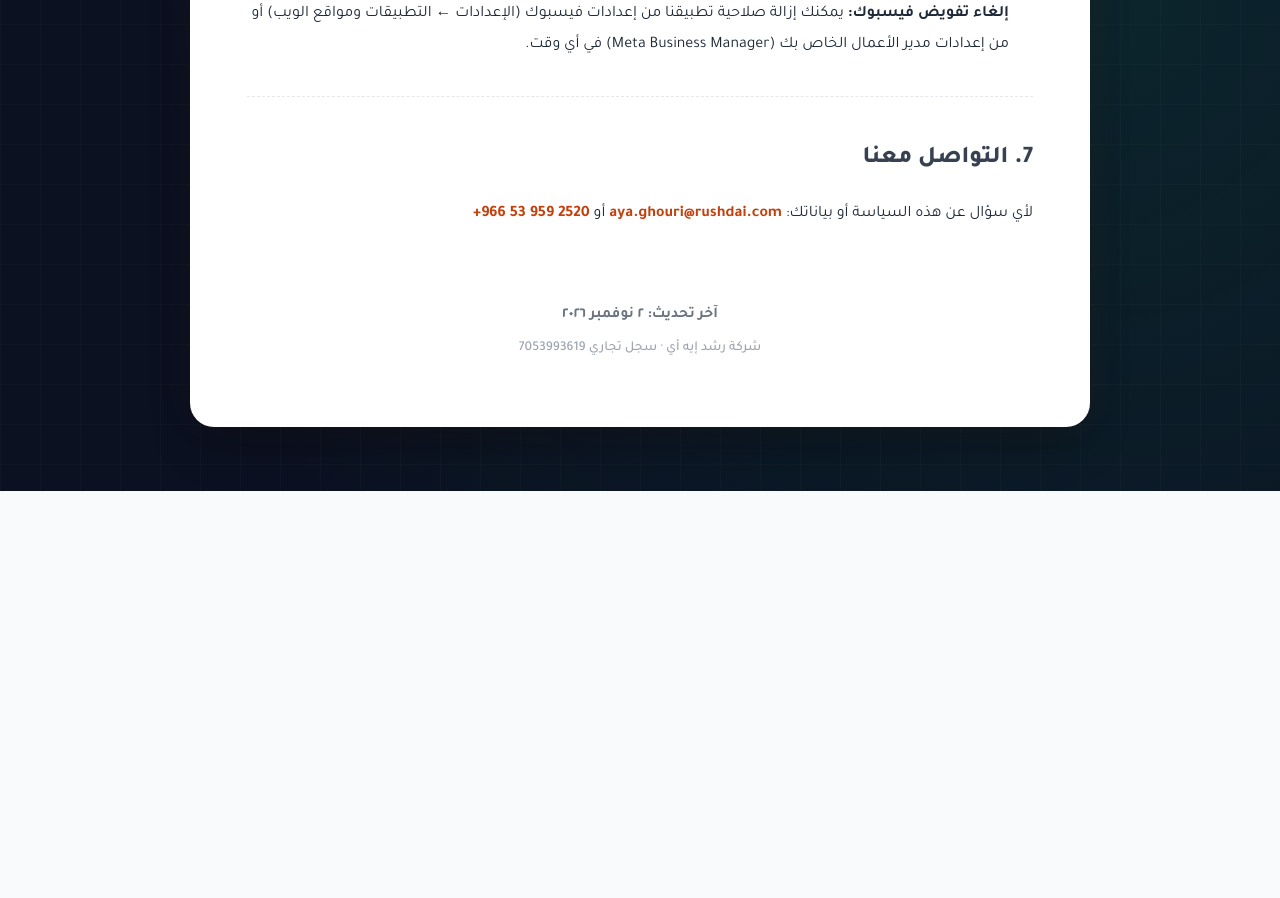
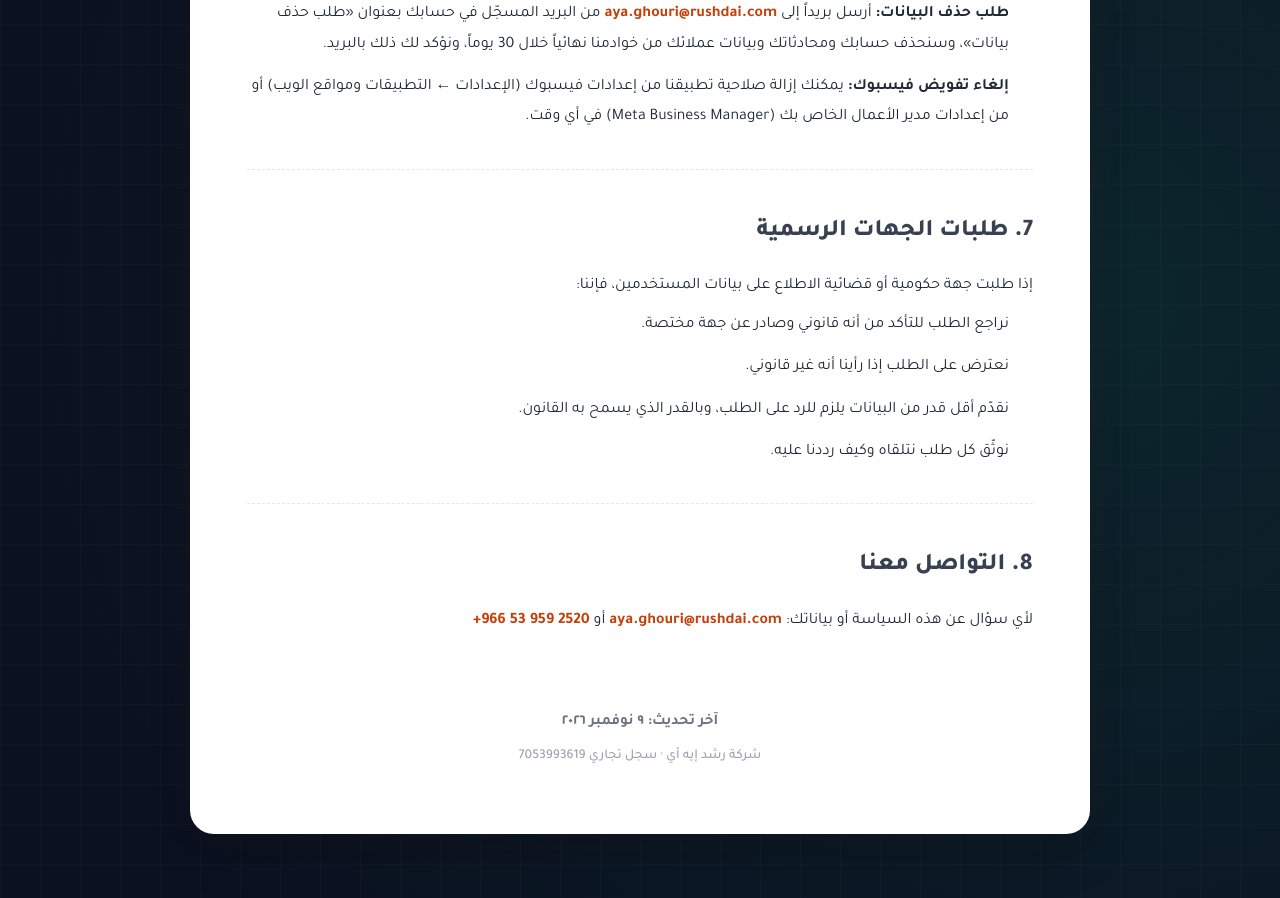
Before and after one commit to EngAya9Gh/whatsApp_provider, a Vue app in the folder dashboard/: page /privacy in a window 1280 px wide. Shown: the part 2096-2994 px from the top of the page. Before the commit the page ends 2587 px from the top, so only its background shows below. Built offline with nearby package versions, Linux system fonts and the light colour scheme.

Commit message:
docs: update privacy policy content and company data

```diff
--- a/dashboard/src/data/company.js
+++ b/dashboard/src/data/company.js
@@ -12,6 +12,8 @@ export const COMPANY = {
     ar: 'عبدالله المخضوب، حي الوادي، الرياض 13313، المملكة العربية السعودية',
     en: 'Abdullah Al Makhdoub, Al Wadi Dist., Riyadh 13313, Saudi Arabia'
   },
-  // Date of the current version of the privacy policy and terms
-  legalUpdated: '2026-11-02'
+  // Date of the current version of the terms (and of the privacy policy, unless privacyUpdated is set)
+  legalUpdated: '2026-11-02',
+  // The privacy policy changed on its own: hosting providers and public-authority requests
+  privacyUpdated: '2026-11-09'
 }
--- a/dashboard/src/views/PrivacyPolicy.vue
+++ b/dashboard/src/views/PrivacyPolicy.vue
@@ -42,6 +42,7 @@
           <ul>
             <li><strong>Meta:</strong> تستخدم منصتنا واجهات <strong>WhatsApp Cloud API</strong> الرسمية، فتمر الرسائل الصادرة والواردة عبر خوادم شركة <strong>Meta</strong>، وتخضع لسياسة الخصوصية وشروط الاستخدام الخاصة بها.</li>
             <li><strong>Google (Gemini):</strong> عند استخدامك ميزات الذكاء الاصطناعي (ملخص المحادثة، اقتراح مرحلة العميل، الموظف الذكي) تُرسل نصوص المحادثة المعنية إلى خدمة Gemini من Google لمعالجتها. هذه الميزات اختيارية.</li>
+            <li><strong>مزودو الاستضافة:</strong> خوادم المنصة مستضافة لدى <strong>Hostinger</strong> في ألمانيا، وتُخزّن المحادثات في قاعدة بيانات <strong>MongoDB Atlas</strong> (على Google Cloud في الهند). يعالجون البيانات نيابةً عنا لتشغيل الخدمة فقط.</li>
             <li><strong>التكاملات التي تضبطها بنفسك:</strong> مثل نظام CRM أو روابط Webhook، تُرسل إليها البيانات التي تختارها فقط.</li>
           </ul>
         </section>
@@ -60,8 +61,19 @@
           </ul>
         </section>
 
+        <section id="government-requests">
+          <h2>7. طلبات الجهات الرسمية</h2>
+          <p>إذا طلبت جهة حكومية أو قضائية الاطلاع على بيانات المستخدمين، فإننا:</p>
+          <ul>
+            <li>نراجع الطلب للتأكد من أنه قانوني وصادر عن جهة مختصة.</li>
+            <li>نعترض على الطلب إذا رأينا أنه غير قانوني.</li>
+            <li>نقدّم أقل قدر من البيانات يلزم للرد على الطلب، وبالقدر الذي يسمح به القانون.</li>
+            <li>نوثّق كل طلب نتلقاه وكيف رددنا عليه.</li>
+          </ul>
+        </section>
+
         <section>
-          <h2>7. التواصل معنا</h2>
+          <h2>8. التواصل معنا</h2>
           <p>لأي سؤال عن هذه السياسة أو بياناتك: <a :href="`mailto:${COMPANY.email}`" dir="ltr">{{ COMPANY.email }}</a> أو <a :href="`tel:${COMPANY.phone}`" dir="ltr">{{ COMPANY.phoneDisplay }}</a></p>
         </section>
       </template>
@@ -100,6 +112,7 @@
           <ul>
             <li><strong>Meta:</strong> our platform uses the official <strong>WhatsApp Cloud API</strong>, so sent and received messages pass through <strong>Meta's</strong> servers and are subject to Meta's own privacy policy and terms.</li>
             <li><strong>Google (Gemini):</strong> when you use AI features (conversation summary, customer stage suggestions, the AI agent), the relevant conversation text is sent to Google's Gemini service for processing. These features are optional.</li>
+            <li><strong>Hosting providers:</strong> the platform's servers are hosted by <strong>Hostinger</strong> in Germany, and conversations are stored in <strong>MongoDB Atlas</strong> (on Google Cloud in India). They process data on our behalf only to run the service.</li>
             <li><strong>Integrations you set up:</strong> such as a CRM or webhook URLs receive only the data you choose to send them.</li>
           </ul>
         </section>
@@ -118,14 +131,25 @@
           </ul>
         </section>
 
+        <section id="government-requests">
+          <h2>7. Requests from Public Authorities</h2>
+          <p>If a government or judicial authority asks for access to user data, we:</p>
+          <ul>
+            <li>Review the request to confirm it is lawful and comes from a competent authority.</li>
+            <li>Challenge the request if we believe it is unlawful.</li>
+            <li>Disclose only the minimum data needed to answer the request, as far as the law permits.</li>
+            <li>Keep a record of every request we receive and how we responded.</li>
+          </ul>
+        </section>
+
         <section>
-          <h2>7. Contact Us</h2>
+          <h2>8. Contact Us</h2>
           <p>For any question about this policy or your data: <a :href="`mailto:${COMPANY.email}`">{{ COMPANY.email }}</a> or <a :href="`tel:${COMPANY.phone}`">{{ COMPANY.phoneDisplay }}</a></p>
         </section>
       </template>
 
       <div class="legal-footer">
-        {{ $i18n.locale === 'ar' ? 'آخر تحديث:' : 'Last updated:' }} {{ new Date(COMPANY.legalUpdated).toLocaleDateString($i18n.locale === 'ar' ? 'ar-SA-u-ca-gregory' : 'en-US', { year: 'numeric', month: 'long', day: 'numeric' }) }}
+        {{ $i18n.locale === 'ar' ? 'آخر تحديث:' : 'Last updated:' }} {{ new Date(COMPANY.privacyUpdated || COMPANY.legalUpdated).toLocaleDateString($i18n.locale === 'ar' ? 'ar-SA-u-ca-gregory' : 'en-US', { year: 'numeric', month: 'long', day: 'numeric' }) }}
         <div class="legal-entity">{{ $i18n.locale === 'ar' ? COMPANY.legalName.ar : COMPANY.legalName.en }} · {{ $i18n.locale === 'ar' ? 'سجل تجاري' : 'CR' }} {{ COMPANY.crNumber }}</div>
       </div>
     </div>
```
